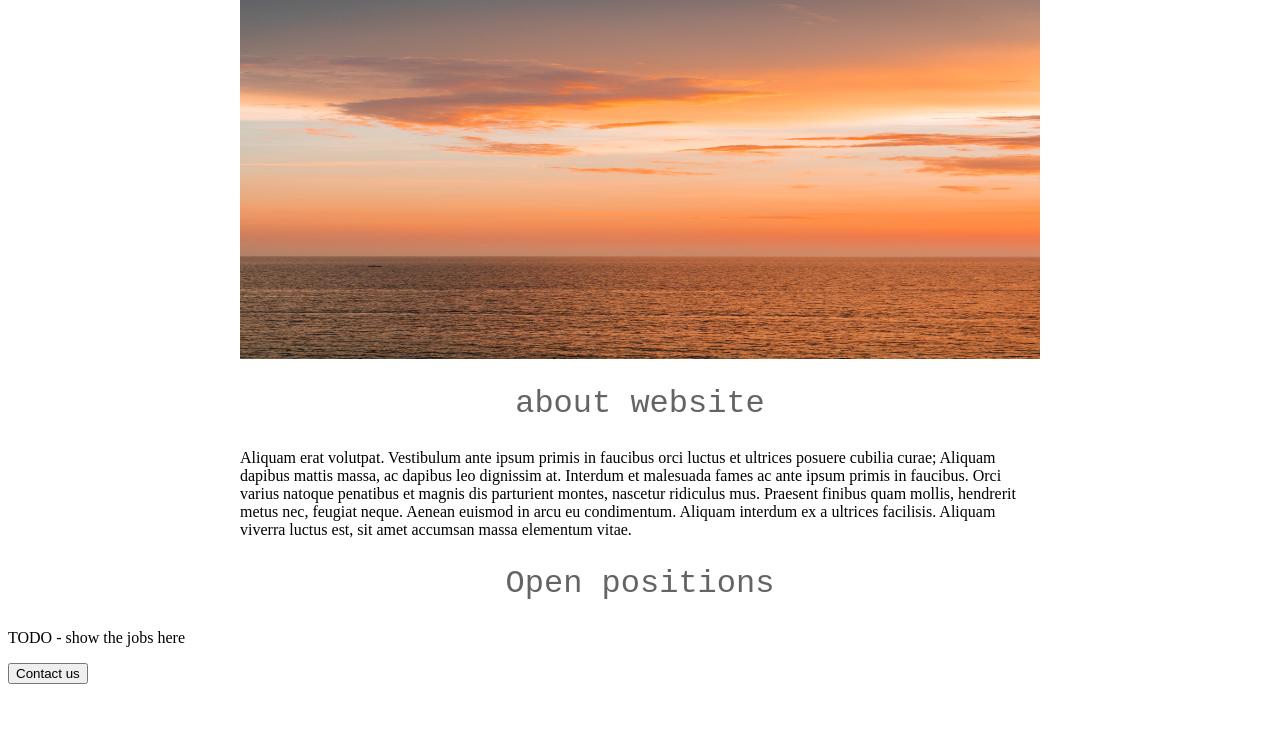
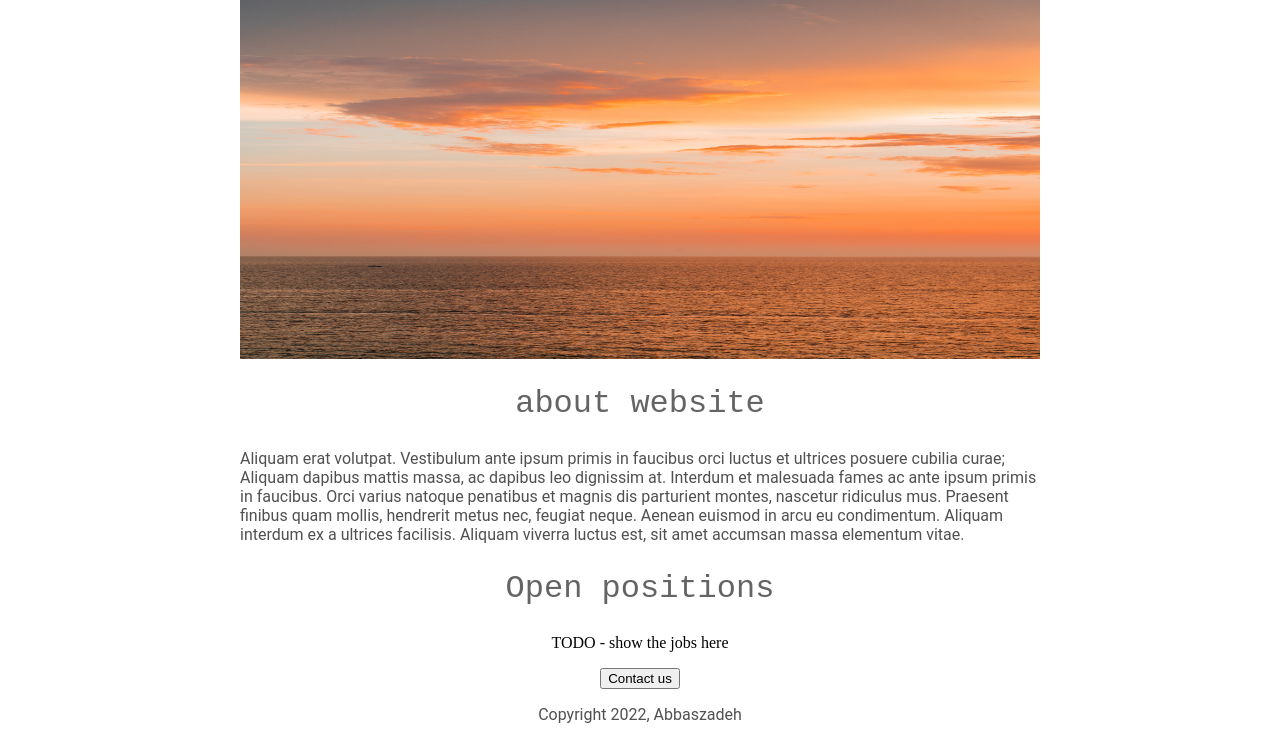
Before and after one commit to Morteza-Abbaszadeh/example-website, a Flask app: page / in a window 1280 px wide. Shown: the part 83-823 px from the top of the page. Before the commit the page ends 767 px from the top, so only its background shows below. Run offline with Flask 3, Linux system fonts and the light colour scheme.

Commit message:
added html and css and go for use templates

```diff
--- a/templates/home.html
+++ b/templates/home.html
@@ -28,6 +28,10 @@
                 margin: 0 auto 0 auto;
 
             }
+            .bodytext{
+                font-family:  Roboto;
+                color: rgb(80, 80, 80)
+            }
         </style>
     </head>
     <body>
@@ -36,12 +40,14 @@
 
             <img id="logo" src="static/title_pic_.jpg">
             <h2> about website </h2>
-            <p>Aliquam erat volutpat. Vestibulum ante ipsum primis in faucibus orci luctus et ultrices posuere cubilia curae; Aliquam dapibus mattis massa, ac dapibus leo dignissim at. Interdum et malesuada fames ac ante ipsum primis in faucibus. Orci varius natoque penatibus et magnis dis parturient montes, nascetur ridiculus mus. Praesent finibus quam mollis, hendrerit metus nec, feugiat neque. Aenean euismod in arcu eu condimentum. Aliquam interdum ex a ultrices facilisis. Aliquam viverra luctus est, sit amet accumsan massa elementum vitae.
+            <p class="bodytext">Aliquam erat volutpat. Vestibulum ante ipsum primis in faucibus orci luctus et ultrices posuere cubilia curae; Aliquam dapibus mattis massa, ac dapibus leo dignissim at. Interdum et malesuada fames ac ante ipsum primis in faucibus. Orci varius natoque penatibus et magnis dis parturient montes, nascetur ridiculus mus. Praesent finibus quam mollis, hendrerit metus nec, feugiat neque. Aenean euismod in arcu eu condimentum. Aliquam interdum ex a ultrices facilisis. Aliquam viverra luctus est, sit amet accumsan massa elementum vitae.
             </p>
         </div>
+        <div style="text-align:center ;">
             <h2> Open positions </h2>
              <p> TODO - show the jobs here </p>
             <button> Contact us </button>
-
+            <p class="bodytext"> Copyright 2022, Abbaszadeh</p>
+        </div>
     </body>
 </html>
```
